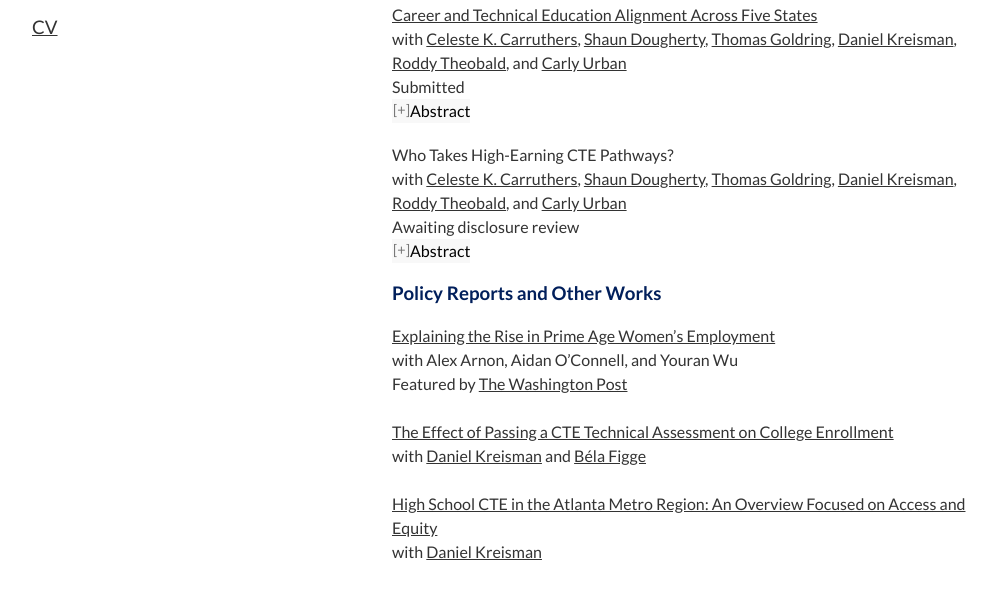
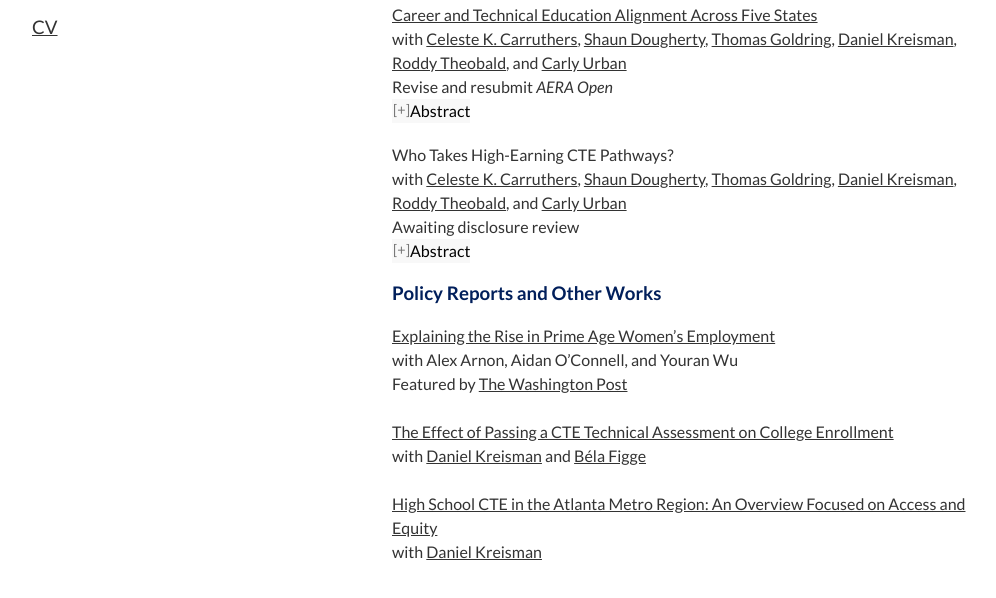
Before and after one commit to jesusvillero/jesusvillero.github.io, a plain HTML site: page research.html in a window 1280 px wide. Shown: the part 258-856 px from the top of the page, without its empty margins (128-1124 px from the left). Drawn offline with Linux system fonts and the light colour scheme.

Commit message:
Update research.html

```diff
--- a/research.html
+++ b/research.html
@@ -101,7 +101,7 @@
 
 	<p style="margin:0;" > <a style="margin:0; font-size:100%; font-weight:400" href="https://gpl.gsu.edu/download/cte-alignment-across-five-states-academic-paper/?wpdmdl=3191&refresh=65046ba127e5f1694788513" target="_blank" rel="noopener noreferrer">Career and Technical Education Alignment Across Five States</a>
     <p style="margin:0;" > with <a href="https://volweb.utk.edu/~ccarrut1/" target="_blank" rel="noopener noreferrer">Celeste K. Carruthers</a>, <a href="https://www.bc.edu/bc-web/schools/lynch-school/faculty-research/faculty-directory/Shaun-Dougherty.html" target="_blank" rel="noopener noreferrer">Shaun Dougherty</a>, <a href="https://tgoldring.github.io/" target="_blank" rel="noopener noreferrer">Thomas Goldring</a>, <a href="https://www.dkreisman.com/index.html" target="_blank" rel="noopener noreferrer">Daniel Kreisman</a>, <a href="https://caldercenter.org/experts/roddy-theobald" target="_blank" rel="noopener noreferrer">Roddy Theobald</a>, and <a href="https://www.carlyurban.com/" target="_blank" rel="noopener noreferrer">Carly Urban</a> </a> <br>
-      <p style="margin:0;" > Submitted </i><br>
+      <p style="margin:0;" > Revise and resubmit <i>AERA Open</i><br>
     <button class="accordion">  Abstract	</button>
     <div class="panel" style="background-color: #F1F1F1; color: #333333; padding: 10px;"> We quantify alignment between high school career and technical education (CTE) and local labor markets across five states: Massachusetts, Michigan, Montana, Tennessee, and Washington. We find that CTE is partially aligned with local labor markets. A 10-percentage-point increase in the share of local jobs most related to a given CTE career cluster is associated with a 3-point increase in CTE concentration in that cluster. Concentrators in business and service fields are more aligned with jobs requiring a college degree, whereas more technical students are more aligned with jobs that do not require college. Women and students from racial or ethnic minority groups are more aligned with college-level jobs than with high-school-level jobs. We find more limited evidence of dynamic, short-term adjustments in CTE after changes in local labor markets. Realignment lags the labor market by two to three years, is less than one-for-one, and is only observed following changes in college-level employment. </div></p>
 
```
